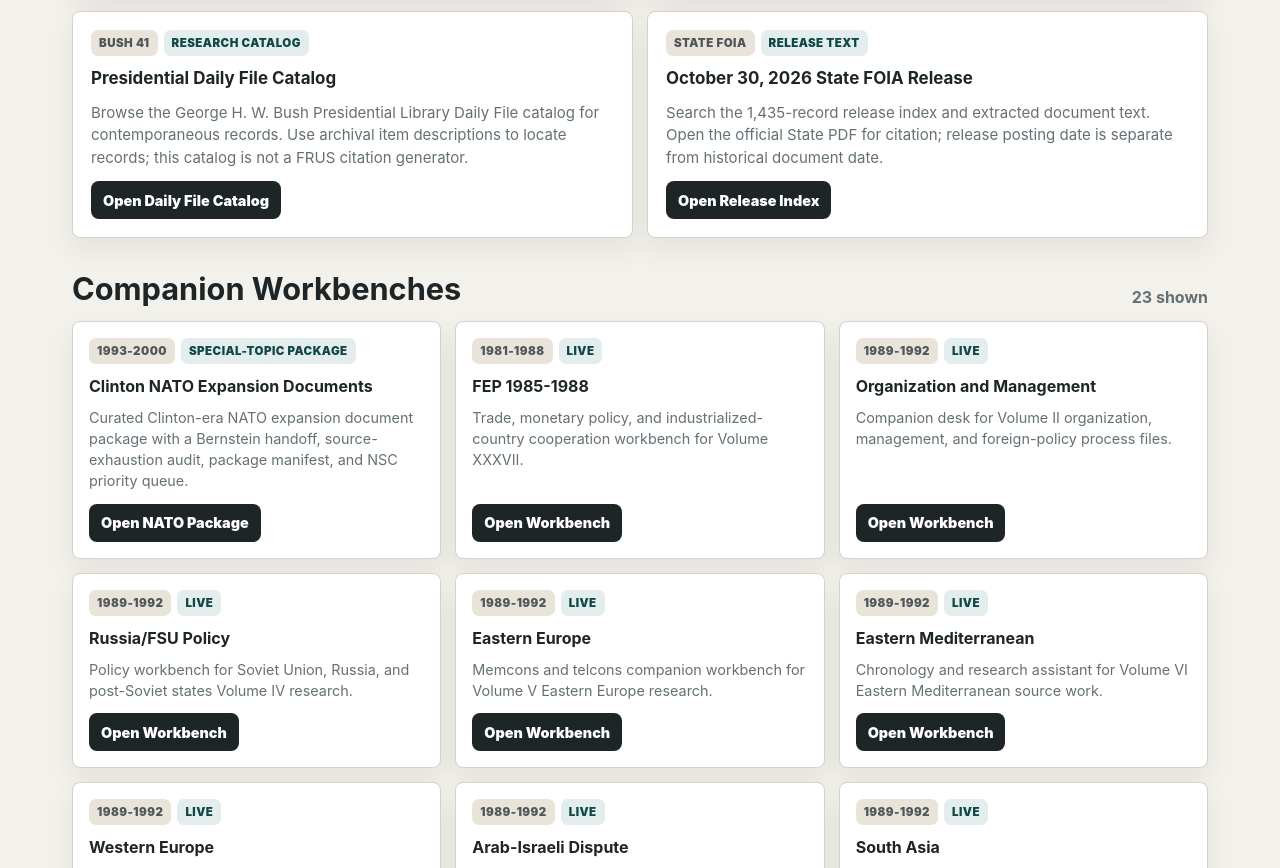
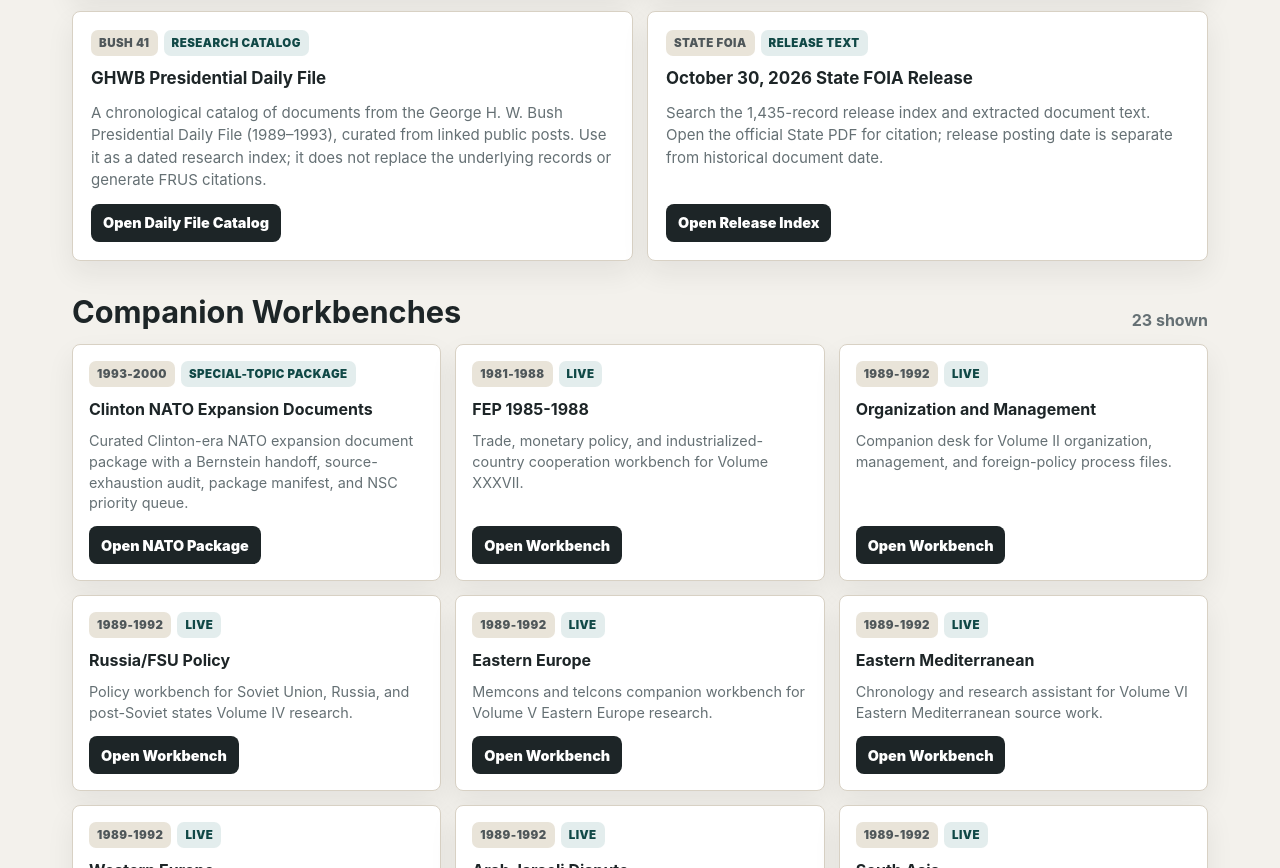
Before and after one commit to therealjameswilson/Compiler-Assist, a plain HTML site: page index.html in a window 1280 px wide. Shown: the part 1039-1907 px from the top of the page. Drawn offline with Linux system fonts and the light colour scheme.

Commit message:
Correct Presidential Daily File catalog description

```diff
--- a/index.html
+++ b/index.html
@@ -583,8 +583,8 @@
             </article>
             <article class="tool-card">
               <div class="tags"><span class="tag">Bush 41</span><span class="tag live">Research catalog</span></div>
-              <h3>Presidential Daily File Catalog</h3>
-              <p>Browse the George H. W. Bush Presidential Library Daily File catalog for contemporaneous records. Use archival item descriptions to locate records; this catalog is not a FRUS citation generator.</p>
+              <h3>GHWB Presidential Daily File</h3>
+              <p>A chronological catalog of documents from the George H. W. Bush Presidential Daily File (1989–1993), curated from linked public posts. Use it as a dated research index; it does not replace the underlying records or generate FRUS citations.</p>
               <a class="open-link" href="https://therealjameswilson.github.io/ghwb-presidential-daily-file/" rel="noreferrer">Open Daily File Catalog</a>
             </article>
             <article class="tool-card">
```
